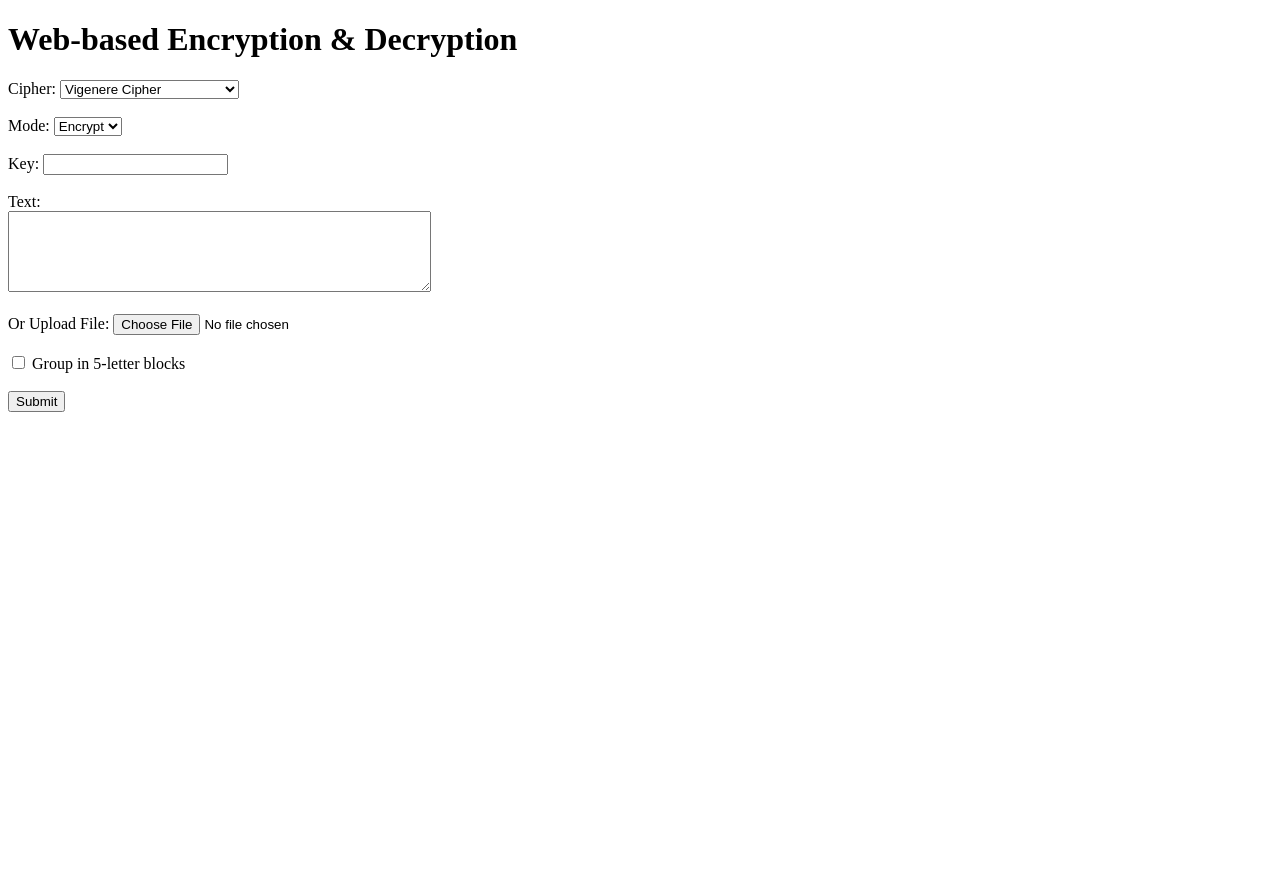
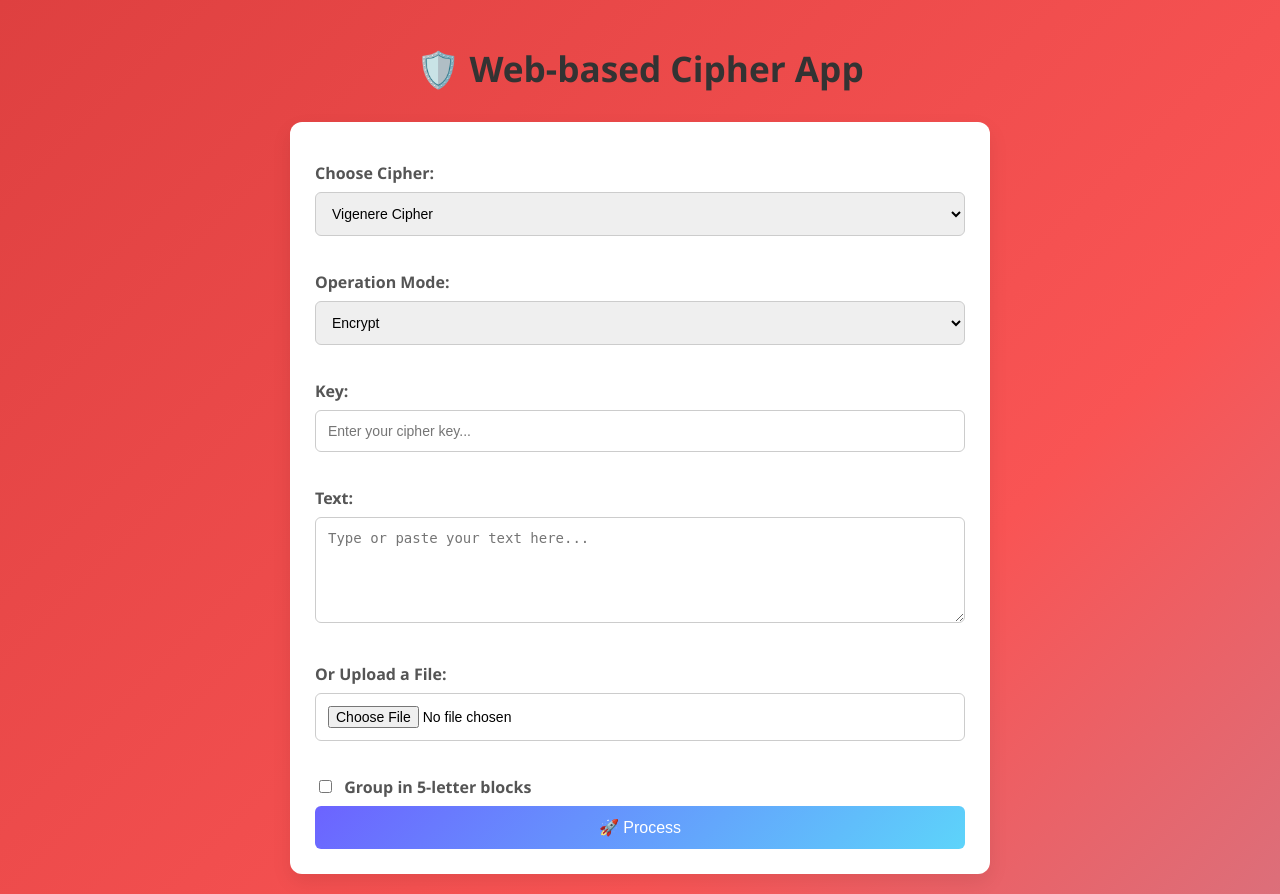
Before and after one commit to VeerGeant/Kriptografi, a Flask app: page / in a window 1280 px wide. Before the commit the page ends 412 px from the top, so only its background shows below. Run offline with Flask 3, Linux system fonts and the light colour scheme.

Commit message:
update frontend

```diff
--- a/app.py
+++ b/app.py
@@ -1,4 +1,4 @@
-from flask import Flask, render_template, request, send_file
+from flask import Flask, render_template, request, send_file, redirect, url_for, session
 import os
 from ciphers import (
     affine, autokey_vigenere, extended_vigenere,
@@ -6,12 +6,12 @@ from ciphers import (
 )
 
 app = Flask(__name__)
+app.secret_key = 'rahasia'  # butuh secret key buat session
 UPLOAD_FOLDER = 'uploads'
 os.makedirs(UPLOAD_FOLDER, exist_ok=True)
 
 @app.route('/', methods=['GET', 'POST'])
 def index():
-    result = ""
     if request.method == 'POST':
         text_input = request.form.get("text") or ""
         key_input = request.form.get("key") or ""
@@ -31,6 +31,7 @@ def index():
                 with open(output_path, "wb") as f:
                     f.write(result)
                 return send_file(output_path, as_attachment=True)
+
         else:
             text_input = text_input.strip()
 
@@ -51,6 +52,11 @@ def index():
             if group5:
                 result = ' '.join(result[i:i+5] for i in range(0, len(result), 5))
 
+            session['result'] = result  # simpan ke session
+
+        return redirect(url_for("index"))  # redirect ke GET setelah POST
+
+    result = session.pop('result', None)  # ambil result dari session
     return render_template("index.html", result=result)
 
 if __name__ == '__main__':
--- a/templates/index.html
+++ b/templates/index.html
@@ -2,12 +2,97 @@
 <html lang="en">
 <head>
   <meta charset="UTF-8">
+  <meta name="viewport" content="width=device-width, initial-scale=1">
   <title>Cipher Web App</title>
+  <style>
+    body {
+  font-family: 'Segoe UI', sans-serif;
+  background: linear-gradient(135deg, #C62E2E, #F95454, #77CDFF, #0D92F4);
+  background-size: 400% 400%;
+  animation: gradientShift 7s ease infinite;
+  margin: 0;
+  padding: 20px;
+}
+
+@keyframes gradientShift {
+  0% { background-position: 0% 50%; }
+  50% { background-position: 100% 50%; }
+  100% { background-position: 0% 50%; }
+}
+
+    h1 {
+      text-align: center;
+      color: #333;
+      margin-bottom: 30px;
+      font-size: 2.2rem;
+    }
+    form {
+      background: #ffffff;
+      padding: 25px;
+      border-radius: 12px;
+      box-shadow: 0 8px 20px rgba(0, 0, 0, 0.08);
+      max-width: 650px;
+      margin: 0 auto;
+    }
+    label {
+      display: block;
+      margin: 15px 0 8px;
+      font-weight: 600;
+      color: #555;
+    }
+    select, input[type="text"], textarea, input[type="file"] {
+      width: 100%;
+      padding: 12px;
+      margin-bottom: 20px;
+      border: 1px solid #ccc;
+      border-radius: 6px;
+      box-sizing: border-box;
+      font-size: 14px;
+    }
+    button {
+      background: linear-gradient(135deg, #6C63FF, #5DD4FA);
+      color: white;
+      padding: 12px 20px;
+      border: none;
+      border-radius: 6px;
+      cursor: pointer;
+      width: 100%;
+      font-size: 16px;
+      transition: all 0.3s ease;
+    }
+    button:hover {
+      background: linear-gradient(135deg, #5DD4FA, #6C63FF);
+    }
+    .result {
+      background: #f7f9fc;
+      border-left: 5px solid #6C63FF;
+      padding: 20px;
+      margin-top: 25px;
+      border-radius: 8px;
+      box-shadow: 0 4px 10px rgba(0,0,0,0.04);
+    }
+    .result-content {
+      background-color: #f1f3f7;
+      border: 1px solid #ddd;
+      padding: 12px;
+      border-radius: 6px;
+      font-family: 'Courier New', monospace;
+      white-space: pre-wrap;
+      word-wrap: break-word;
+      overflow-x: auto;
+      font-size: 14px;
+      color: #333;
+      margin-top: 10px;
+    }
+    input[type="checkbox"] {
+      margin-right: 8px;
+    }
+  </style>
 </head>
 <body>
-  <h1>Web-based Encryption & Decryption</h1>
+  <h1>🛡️ Web-based Cipher App</h1>
   <form method="post" enctype="multipart/form-data">
-    <label for="cipher">Cipher:</label>
+    <label for="cipher">Choose Cipher:</label>
     <select name="cipher" required>
       <option value="vigenere">Vigenere Cipher</option>
       <option value="autokey_vigenere">Auto-key Vigenere Cipher</option>
@@ -15,31 +100,33 @@
       <option value="affine">Affine Cipher</option>
       <option value="playfair">Playfair Cipher</option>
       <option value="hill">Hill Cipher</option>
-    </select><br><br>
+    </select>
 
-    <label for="mode">Mode:</label>
+    <label for="mode">Operation Mode:</label>
     <select name="mode">
       <option value="encrypt">Encrypt</option>
       <option value="decrypt">Decrypt</option>
-    </select><br><br>
+    </select>
 
     <label for="key">Key:</label>
-    <input type="text" name="key" required><br><br>
+    <input type="text" name="key" placeholder="Enter your cipher key..." required>
 
-    <label for="text">Text:</label><br>
-    <textarea name="text" rows="5" cols="50"></textarea><br><br>
+    <label for="text">Text:</label>
+    <textarea name="text" rows="5" placeholder="Type or paste your text here..."></textarea>
 
-    <label for="file">Or Upload File:</label>
-    <input type="file" name="file"><br><br>
+    <label for="file">Or Upload a File:</label>
+    <input type="file" name="file">
 
-    <label><input type="checkbox" name="group5"> Group in 5-letter blocks</label><br><br>
+    <label><input type="checkbox" name="group5"> Group in 5-letter blocks</label>
 
-    <button type="submit">Submit</button>
+    <button type="submit">🚀 Process</button>
+
+    {% if result %}
+      <div class="result">
+        <h3>🔐 Result:</h3>
+        <div class="result-content">{{ result }}</div>
+      </div>
+    {% endif %}
   </form>
-
-  {% if result %}
-    <h3>Result:</h3>
-    <textarea rows="10" cols="80">{{ result }}</textarea>
-  {% endif %}
 </body>
 </html>
```
Also changed, not shown: templates/main.css (added, +82 -0 lines), dot.py (added).
